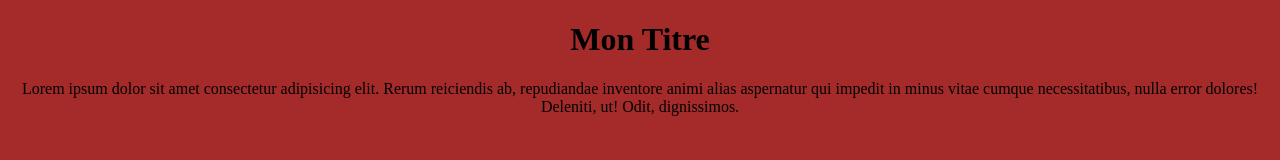
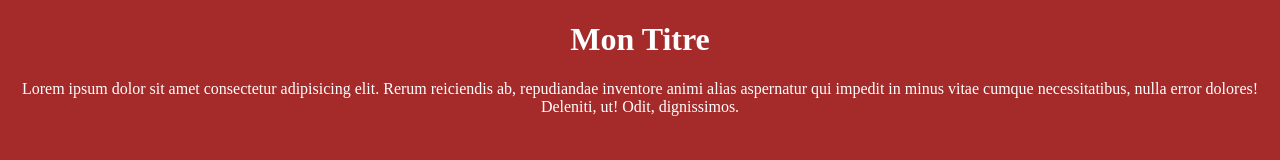
Before and after one commit to Abakoura-Abakar/location-voiture, a plain HTML site: page index.html in a window 1280 px wide. Drawn offline with Linux system fonts and the light colour scheme.

Commit message:
coloration du text

```diff
--- a/index.html
+++ b/index.html
@@ -6,7 +6,7 @@
 
     </head>
 
-    <body style="background-color: brown; text-align: center;">
+    <body style="background-color: brown; text-align: center; color: #ffffff;">
         <h1>Mon Titre</h1>
         <p>Lorem ipsum dolor sit amet consectetur adipisicing elit. Rerum reiciendis ab, repudiandae inventore animi alias aspernatur qui impedit in minus vitae cumque necessitatibus, nulla error dolores! Deleniti, ut! Odit, dignissimos.</p>
     </body>
```
